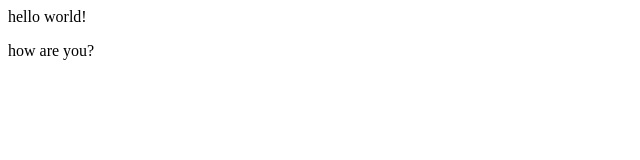
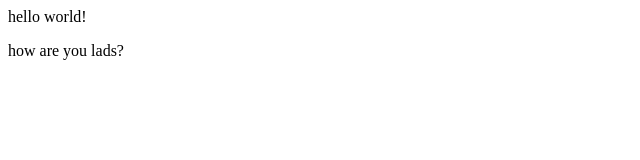
Before and after one commit to andreasalvi/gitTest, a plain HTML site: page index.html in a window 1280 px wide. Shown: the full height of the page, 0-640 px from the left. Drawn offline with Linux system fonts and the light colour scheme.

```diff
--- a/index.html
+++ b/index.html
@@ -1,6 +1,6 @@
 <html>
 	<body>
 		<p>hello world!</p>
-		<p>how are you?</p>
+		<p>how are you lads?</p>
 	</body>
 </html>
```
